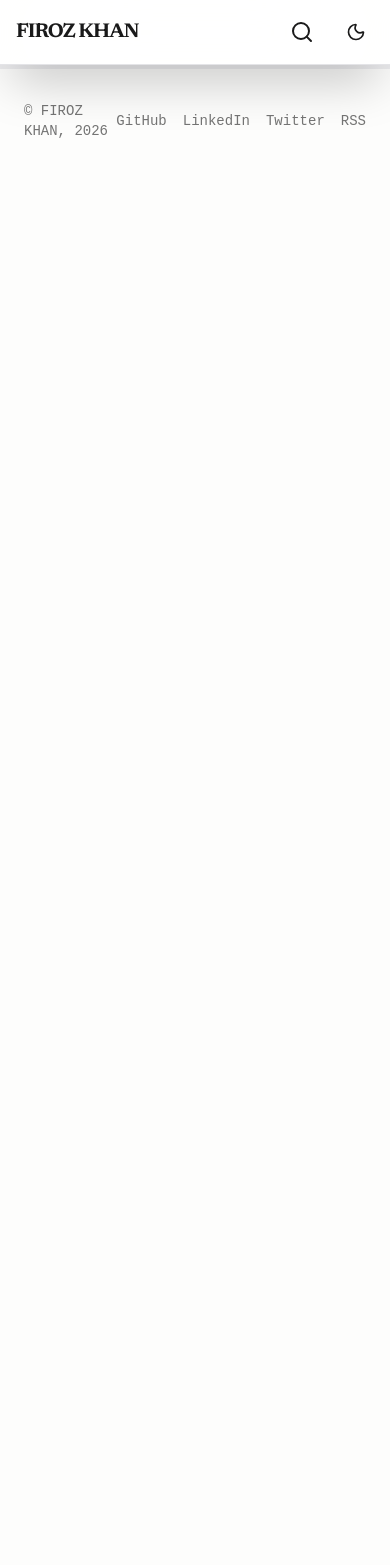
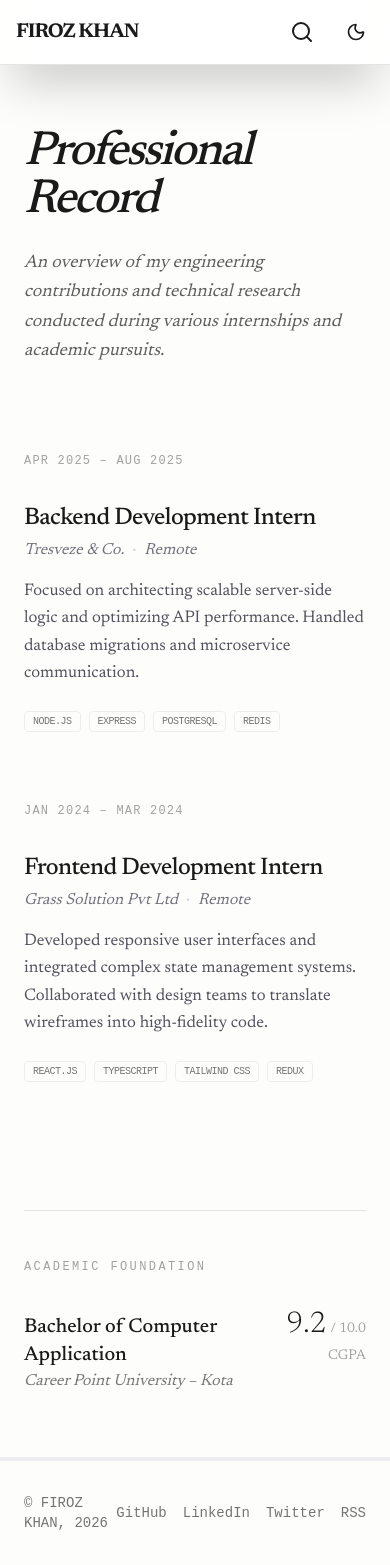
Before and after one commit to firozkhan4/firozkhan4, a Next.js app: page /experience in a window 390 px wide. Before the commit the page ends 844 px from the top, so only its background shows below. Built offline with nearby package versions, Linux system fonts and the light colour scheme.

Commit message:
add: RSS Feed is created and added

```diff
--- a/app/blogs/page.tsx
+++ b/app/blogs/page.tsx
@@ -1,5 +1,6 @@
 'use client'
 
+import Link from 'next/link';
 import React from 'react';
 
 const blogs = [
@@ -22,9 +23,9 @@ export default function Blogs() {
             <h1 className="text-5xl font-medium italic tracking-tighter dark:text-white">
               Blogs <span className="text-2xl font-normal not-italic opacity-30 ml-2">(158)</span>
             </h1>
-            <button className="hidden sm:flex items-center gap-2 px-3 py-1 text-[11px] font-mono uppercase tracking-widest border border-zinc-200 dark:border-zinc-800 rounded-md hover:bg-zinc-100 dark:hover:bg-zinc-900 transition-all dark:text-zinc-400">
+            <Link href={'/feed.xml'} className="hidden sm:flex items-center gap-2 px-3 py-1 text-[11px] font-mono uppercase tracking-widest border border-zinc-200 dark:border-zinc-800 rounded-md hover:bg-zinc-100 dark:hover:bg-zinc-900 transition-all dark:text-zinc-400">
               Subscribe RSS <span className="opacity-50">ツ</span>
-            </button>
+            </Link>
           </div>
 
           <div className="max-w-2xl space-y-6 text-[1.1rem] leading-relaxed text-zinc-600 dark:text-zinc-400">
@@ -36,7 +37,7 @@ export default function Blogs() {
             </p>
             <p className="text-sm italic">
               If you find my writings helpful, consider subscribing to my
-              <a href="#" className="text-blue-600 dark:text-blue-400 hover:underline underline-offset-4 ml-1">RSS feed</a>.
+              <a href="/feed.xml" className="text-blue-600 dark:text-blue-400 hover:underline underline-offset-4 ml-1">RSS feed</a>.
             </p>
           </div>
         </header>
--- a/app/components/Footer.tsx
+++ b/app/components/Footer.tsx
@@ -10,7 +10,7 @@ export default function Footer() {
           <a href={socialLink.github} target="_blank" className="hover:underline">GitHub</a>
           <a href={socialLink.linkedin} target="_blank" className="hover:underline">LinkedIn</a>
           <a href={socialLink.twitter} target="_blank" className="hover:underline">Twitter</a>
-          <a href="#" target="_blank" className="hover:underline">RSS</a>
+          <a href="/feed.xml" target="_blank" className="hover:underline">RSS</a>
         </div>
       </div >
     </footer >
--- a/app/experience/page.tsx
+++ b/app/experience/page.tsx
@@ -1,5 +1,99 @@
+'use client'
+
+import React from 'react';
+
+const experiences = [
+  {
+    period: "Apr 2025 – Aug 2025",
+    role: "Backend Development Intern",
+    company: "Tresveze & Co.",
+    location: "Remote",
+    description: "Focused on architecting scalable server-side logic and optimizing API performance. Handled database migrations and microservice communication.",
+    stack: ["Node.js", "Express", "PostgreSQL", "Redis"]
+  },
+  {
+    period: "Jan 2024 – Mar 2024",
+    role: "Frontend Development Intern",
+    company: "Grass Solution Pvt Ltd",
+    location: "Remote",
+    description: "Developed responsive user interfaces and integrated complex state management systems. Collaborated with design teams to translate wireframes into high-fidelity code.",
+    stack: ["React.js", "TypeScript", "Tailwind CSS", "Redux"]
+  }
+];
+
 export default function Experience() {
   return (
-    <div></div>
-  )
+    <div className="min-h-screen font-newsreader bg-paper text-ink dark:bg-[#121212] transition-colors duration-300 dark:text-white">
+      <main className="container mx-auto max-w-7xl px-6 py-16 md:py-24">
+
+        {/* Header: Academic Style */}
+        <header className="mb-20 space-y-6">
+          <h1 className="text-5xl font-medium italic tracking-tighter dark:text-white">
+            Professional Record
+          </h1>
+          <div className="max-w-2xl text-lg opacity-70 italic leading-relaxed">
+            <p>
+              An overview of my engineering contributions and technical research
+              conducted during various internships and academic pursuits.
+            </p>
+          </div>
+        </header>
+
+        {/* Timeline Section */}
+        <div className="space-y-16">
+          {experiences.map((exp, idx) => (
+            <section key={idx} className="grid grid-cols-1 md:grid-cols-[200px_1fr] gap-8 group">
+              {/* Date Column */}
+              <div className="font-mono text-[12px] uppercase tracking-widest opacity-40 pt-1.5">
+                {exp.period}
+              </div>
+
+              {/* Content Column */}
+              <div className="space-y-4">
+                <div className="space-y-1">
+                  <h2 className="text-2xl font-medium dark:text-zinc-100 group-hover:text-blue-600 dark:group-hover:text-blue-400 transition-colors">
+                    {exp.role}
+                  </h2>
+                  <div className="flex items-center gap-2 text-zinc-500 dark:text-zinc-400 font-newsreader italic">
+                    <span>{exp.company}</span>
+                    <span className="text-[10px] not-italic opacity-30">•</span>
+                    <span>{exp.location}</span>
+                  </div>
+                </div>
+
+                <p className="text-[1.05rem] leading-relaxed text-zinc-600 dark:text-zinc-400 max-w-2xl">
+                  {exp.description}
+                </p>
+
+                {/* Tech Tags: Monospace and Bordered */}
+                <div className="flex flex-wrap gap-2 pt-2">
+                  {exp.stack.map(tech => (
+                    <span key={tech} className="px-2 py-0.5 border border-zinc-200 dark:border-zinc-800 rounded text-[10px] font-mono opacity-60 uppercase tracking-tighter">
+                      {tech}
+                    </span>
+                  ))}
+                </div>
+              </div>
+            </section>
+          ))}
+        </div>
+
+        {/* Academic Qualification Footer */}
+        <section className="mt-32 pt-12 border-t border-zinc-200 dark:border-zinc-800">
+          <h3 className="font-mono text-xs uppercase tracking-[0.2em] mb-8 opacity-40">Academic Foundation</h3>
+          <div className="flex justify-between items-baseline">
+            <div>
+              <h4 className="text-xl font-medium">Bachelor of Computer Application</h4>
+              <p className="italic opacity-60">Career Point University – Kota</p>
+            </div>
+            <div className="text-right">
+              <span className="text-3xl font-light">9.2</span>
+              <span className="text-sm opacity-40 ml-1">/ 10.0 CGPA</span>
+            </div>
+          </div>
+        </section>
+
+      </main>
+    </div>
+  );
 }
--- /dev/null
+++ b/app/feed.xml/route.ts
@@ -0,0 +1,20 @@
+import RSS from "rss"
+
+export async function GET() {
+
+  const feed = new RSS({
+    title: 'Firoz Khan | Software Engineer',
+    description: "Backend Developer specializing in scalable architectures, database internals, and distributed systems. BCA candidate at Career Point University.",
+    site_url: 'https://firozkhan4.vercel.app',
+    feed_url: `https://firozkhan4.vercel.app/feed.xml`,
+    copyright: `${new Date().getFullYear()} Firoz Khan`,
+    language: 'en',
+    pubDate: new Date(),
+  });
+
+  return new Response(feed.xml({ indent: true }), {
+    headers: {
+      'Content-Type': 'application/atom+xml; charset=utf-8',
+    },
+  })
+}
--- a/app/projects/page.tsx
+++ b/app/projects/page.tsx
@@ -1,5 +1,87 @@
+'use client'
+
+
+const projects = [
+  {
+    title: "School Management System",
+    category: "Full-Stack / Architecture",
+    period: "2025",
+    description: "A comprehensive administrative platform designed to streamline academic operations. Built with a focus on data integrity and high-performance backend logic.",
+    tech: ["SQL", "Node.js", "Express", "React.js"],
+    link: "#",
+    research_note: "Optimized database queries for 40% faster student record retrieval."
+  },
+  {
+    title: "QnA-Hub",
+    category: "Platform / Social",
+    period: "2024",
+    description: "A Stack Overflow clone facilitating community-driven knowledge exchange. Features include real-time voting, markdown support, and complex relational data mapping.",
+    tech: ["React.js", "Spring Boot", "Postman API", "AWS", "Tailwind CSS"],
+    link: "#",
+    research_note: "Implemented advanced caching strategies for high-traffic question threads."
+  }
+];
+
 export default function Projects() {
   return (
-    <div></div>
-  )
+    <div className="min-h-screen font-newsreader bg-paper text-ink dark:bg-[#121212] transition-colors duration-300 dark:text-white">
+      <main className="container mx-auto max-w-5xl px-6 py-16 md:py-24">
+
+        {/* Page Header */}
+        <header className="mb-20 space-y-6">
+          <h1 className="text-5xl font-medium italic tracking-tighter dark:text-white">
+            Project Archives
+          </h1>
+          <div className="max-w-2xl text-lg opacity-70 italic leading-relaxed">
+            <p>
+              A selection of engineering artifacts and functional systems developed between 2024 and 2026.
+              Each project serves as a case study in scalable architecture and user-centric design.
+            </p>
+          </div>
+        </header>
+
+        {/* Project Grid */}
+        <div className="grid grid-cols-1 md:grid-cols-2 gap-x-12 gap-y-20">
+          {projects.map((project, idx) => (
+            <article key={idx} className="group space-y-6 border-t border-zinc-200 dark:border-zinc-800 pt-8">
+              <div className="flex justify-between items-start">
+                <div>
+                  <h2 className="text-3xl font-medium tracking-tight group-hover:text-blue-600 dark:text-zinc-100 dark:group-hover:text-blue-400 transition-colors">
+                    {project.title}
+                  </h2>
+                  <span className="font-mono text-[10px] uppercase tracking-[0.2em] opacity-40">
+                    {project.category}
+                  </span>
+                </div>
+                <span className="font-mono text-sm opacity-30">{project.period}</span>
+              </div>
+
+              <p className="text-[1.05rem] leading-relaxed text-zinc-600 dark:text-zinc-400">
+                {project.description}
+              </p>
+
+              {/* Research Note - The "Academic" Touch */}
+              <div className="pl-4 border-l-2 border-blue-500/20 italic text-sm text-zinc-500">
+                <span className="font-mono text-[10px] not-italic uppercase tracking-widest block mb-1 opacity-50">Engineering Note:</span>
+                "{project.research_note}"
+              </div>
+
+              {/* Tech Manifest */}
+              <div className="flex flex-wrap gap-2 pt-2">
+                {project.tech.map(t => (
+                  <span key={t} className="px-2 py-0.5 bg-zinc-100 dark:bg-zinc-900 border border-zinc-200 dark:border-zinc-800 text-[10px] font-mono opacity-70 uppercase">
+                    {t}
+                  </span>
+                ))}
+              </div>
+
+              <a href={project.link} className="inline-block pt-4 text-sm font-mono uppercase tracking-widest hover:underline underline-offset-8 decoration-1">
+                View Repository &rarr;
+              </a>
+            </article>
+          ))}
+        </div>
+      </main>
+    </div>
+  );
 }
--- a/package.json
+++ b/package.json
@@ -12,13 +12,15 @@
     "lucide-react": "^0.563.0",
     "next": "16.1.4",
     "react": "19.2.3",
-    "react-dom": "19.2.3"
+    "react-dom": "19.2.3",
+    "rss": "^1.2.2"
   },
   "devDependencies": {
     "@tailwindcss/postcss": "^4",
     "@types/node": "^20",
     "@types/react": "^19",
     "@types/react-dom": "^19",
+    "@types/rss": "^0.0.32",
     "eslint": "^9",
     "eslint-config-next": "16.1.4",
     "tailwindcss": "^4",
```
Also changed, not shown: 1 other file (tests, documents, lock files or other folders).
